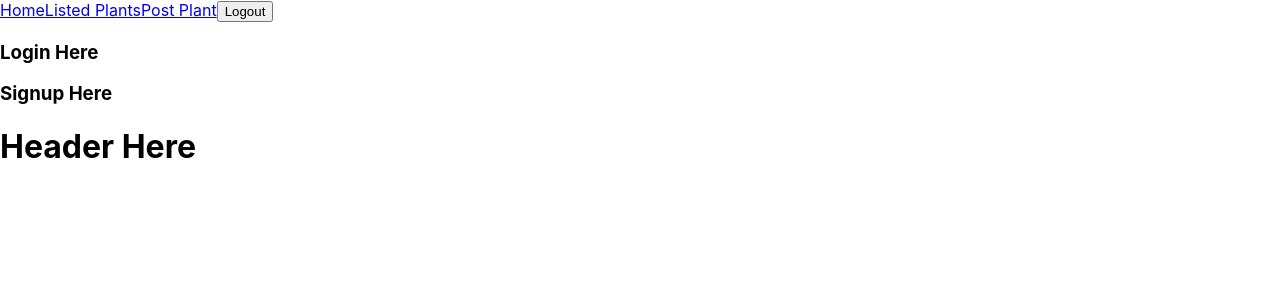
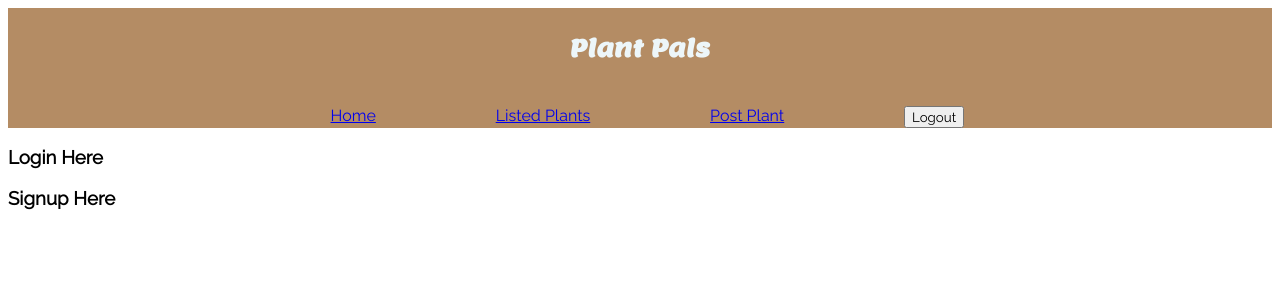
Before and after one commit to katelynjewel/plant-pals, a React (Create React App) app in the folder client/: page / in a window 1280 px wide. Shown: the top 300 px of the page. Built offline with nearby package versions, Linux system fonts and the light colour scheme.

Commit message:
nav & header done and semi styled

```diff
--- a/client/public/index.html
+++ b/client/public/index.html
@@ -10,6 +10,10 @@
       content="Web site created using create-react-app"
     />
     <link rel="apple-touch-icon" href="%PUBLIC_URL%/logo192.png" />
+
+    <link rel="preconnect" href="https://fonts.googleapis.com">
+    <link rel="preconnect" href="https://fonts.gstatic.com" crossorigin>
+    <link href="https://fonts.googleapis.com/css2?family=Lemon&family=Raleway&display=swap" rel="stylesheet">
     <!--
       manifest.json provides metadata used when your web app is installed on a
       user's mobile device or desktop. See https://developers.google.com/web/fundamentals/web-app-manifest/
@@ -24,7 +28,6 @@
       work correctly both with client-side routing and a non-root public URL.
       Learn how to configure a non-root public URL by running `npm run build`.
     -->
-    <title>React App</title>
   </head>
   <body>
     <noscript>You need to enable JavaScript to run this app.</noscript>
--- a/client/src/App.js
+++ b/client/src/App.js
@@ -1,5 +1,4 @@
 import Landing from "./Landing"
-import Header from "./Header"
 import Main from "./Main"
 
 function App() {
@@ -9,7 +8,6 @@ function App() {
   return (
     <div>
       <Main/>
-      <Header/>
     </div>
   );
 }
--- a/client/src/Header.js
+++ b/client/src/Header.js
@@ -1,8 +1,8 @@
 function Header() {
 
   return (
-    <div>
-      <h1>Header Here</h1>
+    <div id="header">
+      <h1>Plant Pals</h1>
     </div>
   )
 }
--- a/client/src/NavBar.js
+++ b/client/src/NavBar.js
@@ -4,18 +4,21 @@ function NavBar(){
 
   return(
     <div id='navbar'>
-      <Link className='navlinks' exact to="/home">
-          Home
-      </Link>
-      <Link className='navlinks' to="/listed-plants">
-          Listed Plants
-      </Link>
-      <Link className='navlinks' to="/post-plant">
-          Post Plant
-      </Link>
-      <button className="bttns" as={Link} to='/'>
-          Logout
-      </button>
+      <h1 id="header">Plant Pals</h1>
+        <ul className='navlinks'>
+          <li className='navlinks'><Link exact to="/home">
+              Home
+          </Link></li>
+          <li className='navlinks'><Link to="/listed-plants">
+              Listed Plants
+          </Link></li>
+          <li className='navlinks'><Link to="/post-plant">
+              Post Plant
+          </Link></li>
+          <li className='navlinks'><button as={Link} to='/'>
+              Logout
+          </button></li>
+        </ul>
     </div>
   )
 }
--- a/client/src/index.css
+++ b/client/src/index.css
@@ -1,13 +1,48 @@
-body {
-  margin: 0;
+/* Universal */
+*{
+  font-family: 'Raleway', sans-serif;
+  /* font-family: 'Lemon', cursive; */
+}
+
+/* body {
   font-family: -apple-system, BlinkMacSystemFont, 'Segoe UI', 'Roboto', 'Oxygen',
-    'Ubuntu', 'Cantarell', 'Fira Sans', 'Droid Sans', 'Helvetica Neue',
+    'Ubuntu', 'Cantarell', 'Fira Sans', 'Droid Sans', 'Helvetica Neue', 'Raleway',
     sans-serif;
   -webkit-font-smoothing: antialiased;
   -moz-osx-font-smoothing: grayscale;
+} */
+
+
+/* Header and NavBar */
+#header{
+  display: flex;
+  font-size: 1.5em;
+  justify-content: center;
+  padding: 2%;
+  margin: 0;
+  font-family: 'Lemon', cursive;
 }
 
-code {
-  font-family: source-code-pro, Menlo, Monaco, Consolas, 'Courier New',
-    monospace;
+#navbar{
+  background-color: #B48C64;
+  color: #edf6f9;
+  padding: 0;
+  margin: 0;
+  width: 100%;
 }
+
+.navlinks {
+  text-align: center;
+  display: flex;
+  justify-content: center;
+  padding-right: 2%;
+}
+
+li.navlinks {
+  list-style: none;
+  font-size: 1em;
+  padding-left: 5%;
+  padding-right: 5%;
+  padding-bottom: none;
+  font-family: 'Raleway', sans-serif;
+}
```
Also changed, not shown: client/src/App.css (deleted, +0 -38 lines), client/src/plantpalslogo.png (added).
